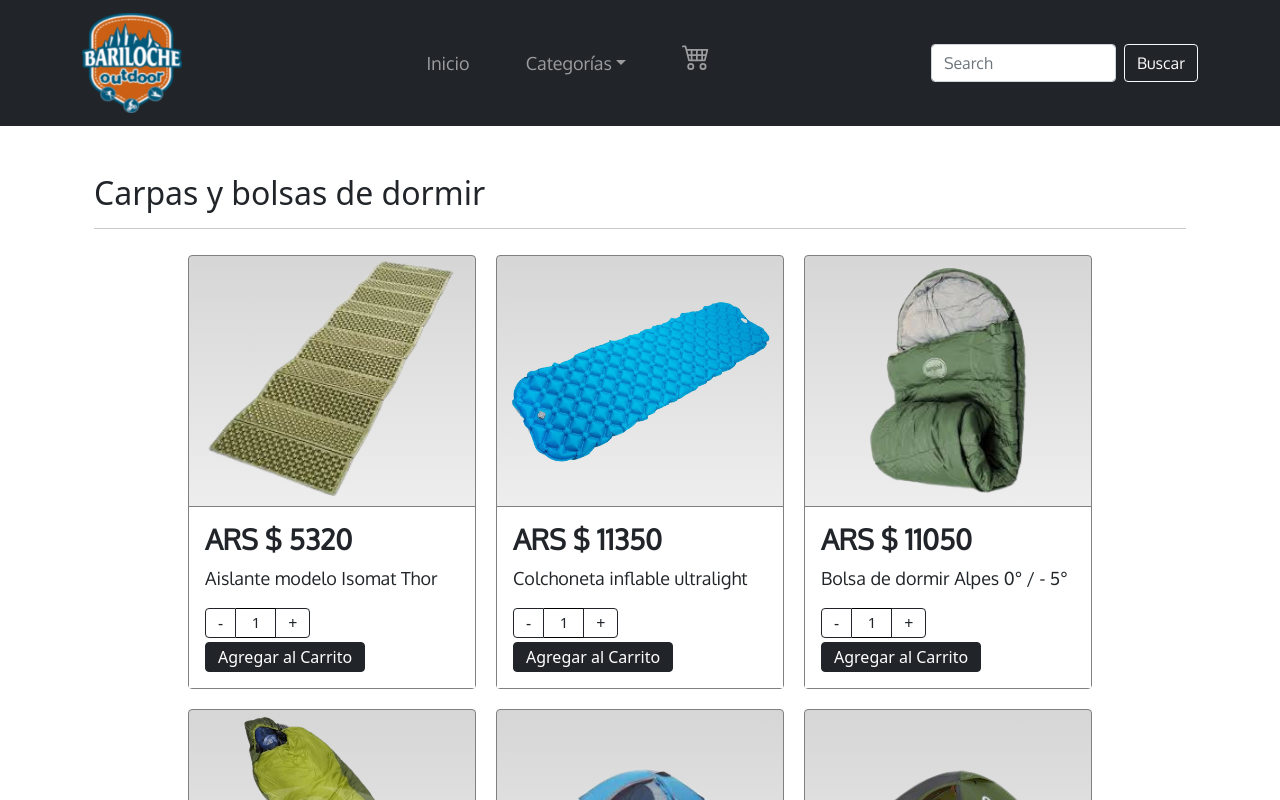
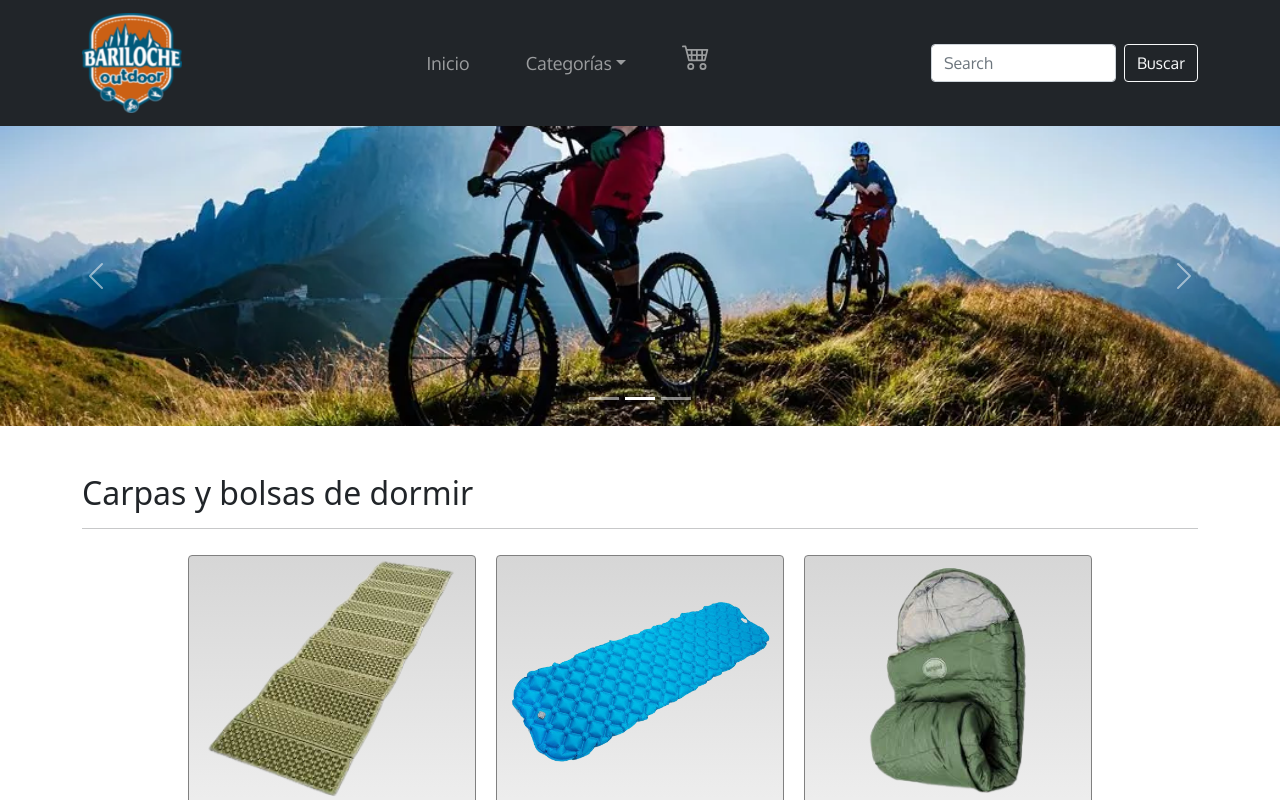
Before and after one commit to facurz/Bariloche-outDoor, a React (Create React App) app: page / in a window 1280 px wide. Shown: the top 800 px of the page. Built offline with nearby package versions, Linux system fonts and the light colour scheme.

Commit message:
carrusel

```diff
--- a/src/components/Carousel/Carousel.js
+++ b/src/components/Carrusel/Carrusel.js
@@ -1,5 +1,6 @@
 import React from 'react'
 import{Carousel} from 'react-bootstrap'
+import './Carrusel.scss'
 import Img01 from '../../images/img_carrusel1.webp'
 import Img02 from '../../images/img_carrusel2.webp'
 import Img03 from '../../images/img_carrusel3.webp'
@@ -14,6 +15,7 @@ export const Carrusel = () => {
               alt="First slide"
             />
           </Carousel.Item>
+
           <Carousel.Item>
             <img
               className="d-block w-100"
--- /dev/null
+++ b/src/components/Carrusel/Carrusel.scss
@@ -0,0 +1,4 @@
+.carousel-item img{
+    height: 300px;
+    object-fit: cover;
+}
--- a/src/components/Item/Item.scss
+++ b/src/components/Item/Item.scss
@@ -7,8 +7,6 @@
 .card-body{
     border-top: 1px solid grey;
     background-color: white;
-
-
 }
 
 .card-img{
--- a/src/components/ItemList/ItemList.js
+++ b/src/components/ItemList/ItemList.js
@@ -6,7 +6,11 @@ export const ItemList = ({items}) => {
 
     return (
         <Container className="my-5">
-            <h2>Carpas y bolsas de dormir</h2>
+          {
+              items.length !== 0 &&
+              <h2>{items[0].categ}</h2>
+          }
+
             <hr/>
             <Row className="justify-content-center">
                 {/* {items.map((prod) => <Item prod={prod}/>)} */}
--- a/src/components/ItemListContainer/ItemListContainer.js
+++ b/src/components/ItemListContainer/ItemListContainer.js
@@ -1,6 +1,7 @@
 import React, { useEffect, useState } from 'react'
 import { Container } from 'react-bootstrap'
 import { pedirDatos } from '../../helpers/pedirDatos'
+import { Carrusel } from '../Carrusel/Carrusel'
 import { ItemList } from '../ItemList/ItemList'
 
 export const ItemListContainer = () => {
@@ -25,12 +26,12 @@ export const ItemListContainer = () => {
     }, [])
 
     return (
-        <Container>
-
+        <Container fluid className="mx-0 px-0">
+            <Carrusel/>
             {
                 loading
                     ? <h2>Cargando...</h2>
-                    : <ItemList items={productos}/>
+                    :  <ItemList items={productos}/>
             }
         </Container>
     )
--- a/src/components/NavBar/NavBar.js
+++ b/src/components/NavBar/NavBar.js
@@ -6,8 +6,9 @@ import './NavBar.scss'
 export const NavBar = () => {
     return(
         <header>
+
             <Navbar bg="dark" className="navBar__text" variant="dark" expand="lg">
-                <Container>
+                <Container className="prueba">
                     <Navbar.Brand href="#home"><img loading="lazy" width="100" height="100" src={logo} alt="Logo Bariloche Outdoor"/></Navbar.Brand>
                     <Navbar.Toggle aria-controls="basic-navbar-nav" />
                     <Navbar.Collapse id="basic-navbar-nav">
--- a/src/components/NavBar/NavBar.scss
+++ b/src/components/NavBar/NavBar.scss
@@ -1,4 +1,5 @@
 .navBar__text{
-    font-family: 'Oxygen', sans-serif;
+     font-family: 'Oxygen', sans-serif;
     font-size: 18px;
+
 }
```
